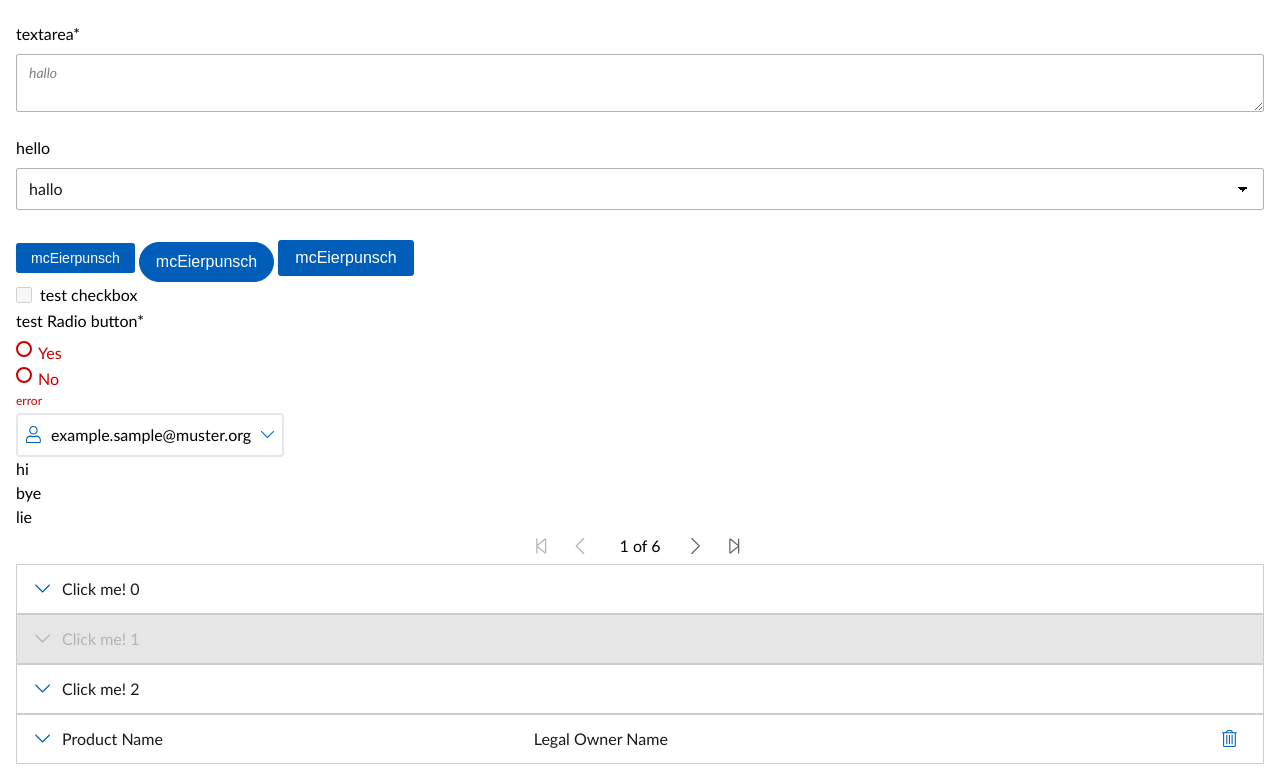
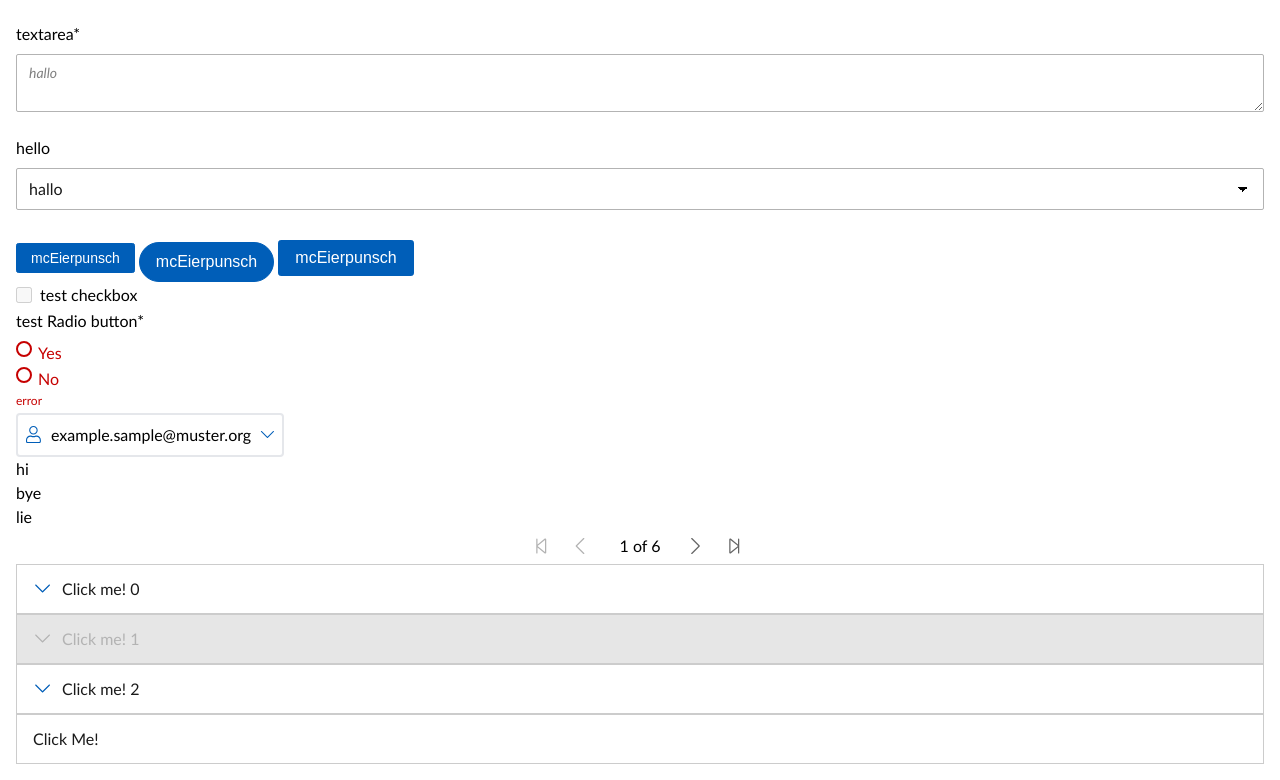
Before and after one commit to mehtapcavdar/lbi-common, a SvelteKit app: page / in a window 1280 px wide. Shown: the part 422-1202 px from the top of the page. Built offline with nearby package versions, Linux system fonts and the light colour scheme.

Commit message:
Remove excessive impl from page

```diff
--- a/src/routes/+page.svelte
+++ b/src/routes/+page.svelte
@@ -180,66 +180,6 @@
 	{/each}
 
 	<AccordionItem>
-		<div
-						slot="button"
-						class="product-instance-row grid col-span-12 grid-cols-12 w-full"
-					>
-						<div
-							class="grid col-span-10 xs:col-span-11 grid-flow-row grid-cols-10 xs:grid-cols-11 gap-1"
-						>
-							<div
-								class="xs:pr-7 pr-6 truncate col-span-5 xs:col-span-3 cursor-default"
-								data-cy-id="tableBodyRowDataProductName"
-							>
-								Product Name
-							</div>
-							<div
-								class="xs:pr-6 ml-[-1.5rem] xs:ml-[-2rem] truncate col-span-5 xs:col-span-3 cursor-default"
-								data-cy-id="tableBodyRowDataLicenseOwnerName"
-							>
-								Legal Owner Name
-							</div>
-							<div
-								class="pr-6 ml-[-1.25rem] truncate xs:col-span-3 cursor-default hidden xs:block"
-								data-cy-id="tableBodyRowDataProductInstanceName"
-							>
-								Product Instance name
-							</div>
-							<div
-								class="pr-6 ml-[-1.5rem] truncate hidden xs:block xs:col-span-2 text-center cursor-default"
-								data-cy-id="tableBodyRowDataNumberOfLicensees"
-							>
-							5
-							</div>
-						</div>
-						<div
-							class="col-span-2 xs:col-span-1 grid-cols-2 xs:grid-cols-1 flex justify-end divide-x-2 divide-slate-300 max-h-10"
-						>
-							<div class="px-2 flex justify-center items-center" data-cy-id="iconCopyUUID">
-								<Tooltip
-									content="Some tooltip text"
-									position="left"
-									align="center"
-									animation="fade"
-									testId="tooltipCopyUUID"
-								>
-									<Icon
-										iconSVG={TRASH_SVG}
-										classes={'cursor-pointer'}
-										tabIndex={0}
-										clickLogic={(event) => {
-											event.stopPropagation();
-											console.log(event)
-										}}
-										width={17}
-										height={17}
-									/>
-								</Tooltip>
-							</div>
-						</div>
-					</div>
-					<div slot="body">
-						You've managed it!
-					</div>
+		<div slot="button">Click Me!</div>
 	</AccordionItem>
 </div>
```
